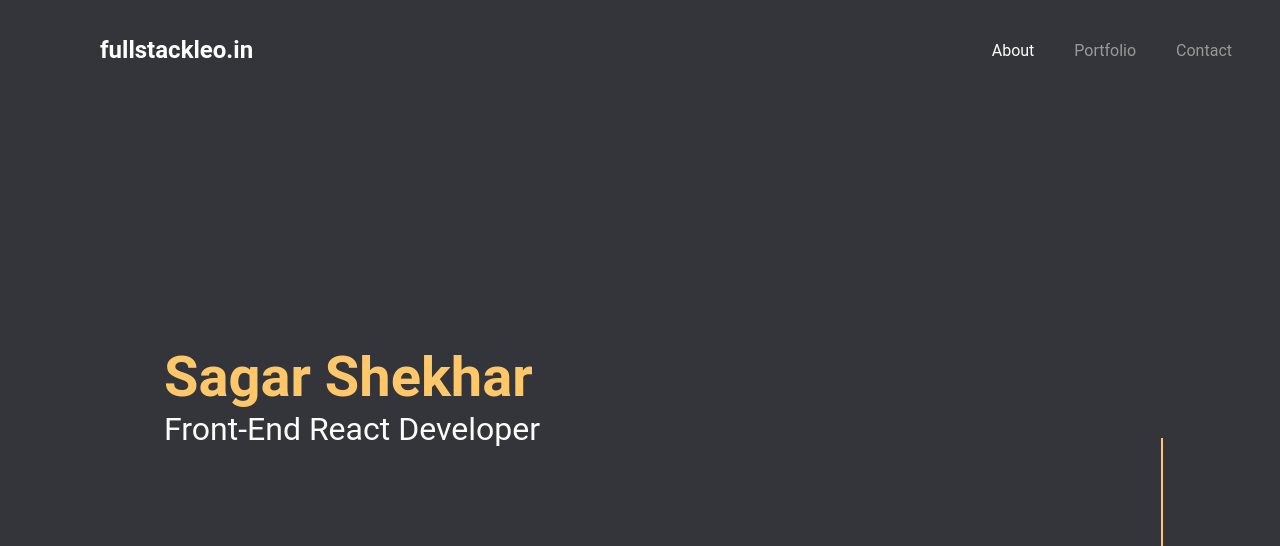
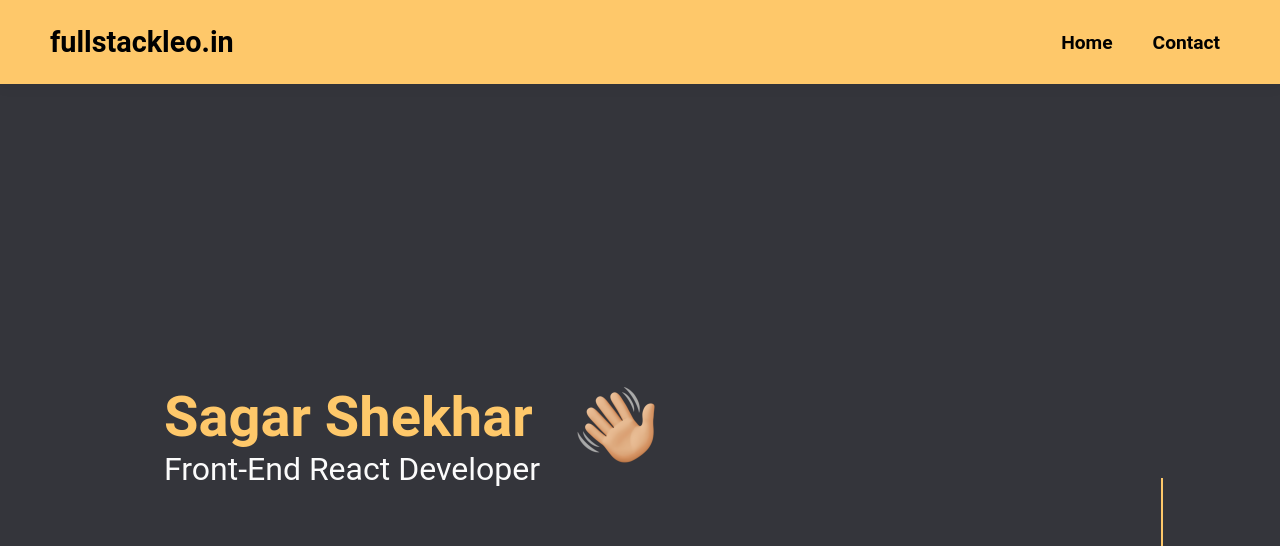
Before and after one commit to Sagar7777521/portfolio, a plain HTML site: page index.html in a window 1280 px wide. Shown: the top 546 px of the page. Drawn offline with nearby package versions, Linux system fonts and the light colour scheme.

Commit message:
Changes Done

```diff
--- a/index.html
+++ b/index.html
@@ -10,24 +10,20 @@
       rel="stylesheet"
     />
   </head>
-
   <body>
     <header>
       <nav>
-        <h2 style="color: white">fullstackleo.in</h2>
+        <h2 style="color: rgb(0, 0, 0)">fullstackleo.in</h2>
         <ul>
-          <li><a href="#" class="active">About</a></li>
-          <li><a href="#portfolio-loc">Portfolio</a></li>
+          <li><a href="#" class="active">Home</a></li>
           <li><a href="#contact-loc">Contact</a></li>
         </ul>
       </nav>
       <div class="landing">
         <div class="intro">
           <h3><span>Sagar Shekhar</span><br />Front-End React Developer</h3>
-        </div>
-        <div class="floatingimg">
-          <img src=".asset/sagarshekhar.jpg" alt="" />
-        </div>
+          <img src="asset/wavinghand.png" alt="waving_hand">
+                </div>
         <div class="socials">
           <div class="line"></div>
           <i class="ri-facebook-circle-fill"></i>
@@ -37,16 +33,15 @@
         </div>
       </div>
     </header>
-    <section class="about">
-      <h2 style="color: aqua">About Me</h2>
+    <class="about">
+      <h2 style="color: #fec86a">About Me</h2>
       <h3 style="color: white">
         A dedicated Front-end Developer based in Pune, India 📍
-      </h3>
+      </h3><br>
 
       <div class="description">
         <div class="line"></div>
-      </div>
-      <br />
+
       <div>
         <p style="color: white">
           I am writing to express my strong interest in the Front-End React
@@ -54,12 +49,13 @@
           developer, I am eager to contribute my skills and learn from your
           experienced team to further my career in web development.<br />
           I have gained a solid foundation in web development technologies,
-          including HTML, CSS, and JavaScript. Over the past year, I have been
+          including HTML, CSS, JavaScript and React + Redux. <br> Over the past year, I have been
           particularly focused on mastering React, a leading library for
           building dynamic and interactive user interfaces.
         </p>
       </div>
-    </section>
+      </div>
+
     <section class="skills">
       <h1>Tech Stack</h1>
       <div class="cards">
@@ -121,7 +117,7 @@
         <div class="exp">
           <h2>Web Developer Intern</h2>
           <div class="exp-desc">
-            <h4>Supersapien's Devlab, UAE</h4>
+            <h4>Supersapiens Devlab, UAE</h4>
             <p>
               Collaborated with business stakeholders and experts on research
               and productivity to achieve my objectives.<br />
@@ -136,7 +132,8 @@
           </div>
         </div>
         <div class="exp">
-          <h3>Real Time Analyst</h3>
+          <h2>Real Time Analyst</h2>
+          <div class="exp-desc">
           <h4>Infosys,Pune</h4>
           <p>
             Partner with Sales Operations Manager to triage and assign all
@@ -158,6 +155,7 @@
             written in LookML to construct SQL queries against a particular
             database.
           </p>
+        </div>
         </div>
       </div>
     </section>
--- a/script.js
+++ b/script.js
@@ -1,7 +1,7 @@
-$('.portfolio-button').mousedown(function(){
-    timeout = setInterval(function(){
-        window.scrollBy(0,-1); // May need to be -1 to go down
-    }, 0); // Play around with this number. May go too fast
+$(".portfolio-button").mousedown(function () {
+  timeout = setInterval(function () {
+    window.scrollBy(0, -1);
+  }, 0);
 
-    return false;
+  return false;
 });
--- a/style.css
+++ b/style.css
@@ -1,4 +1,26 @@
 @import url("https://fonts.googleapis.com/css2?family=Kumbh+Sans&display=swap");
+
+body {
+  --sb-track-color: #232e33;
+  --sb-thumb-color: #fec86a;
+  --sb-size: 5px;
+
+  scrollbar-color: var(--sb-thumb-color) var(--sb-track-color);
+}
+
+body::-webkit-scrollbar {
+  width: var(--sb-size);
+}
+
+body::-webkit-scrollbar-track {
+  background: var(--sb-track-color);
+  border-radius: 10px;
+}
+
+body::-webkit-scrollbar-thumb {
+  background: var(--sb-thumb-color);
+  border-radius: 10px;
+}
 * {
   padding: 0;
   margin: 0;
@@ -28,15 +50,24 @@ header {
 }
 
 header nav {
+  align-items: center;
+  background-color: #fec86a;
+  box-shadow: 0 0 15px rgba(0, 0, 0, 0.09);
   display: flex;
+  font-size: 1.2rem;
+  font-weight: 700;
+  height: auto;
   justify-content: space-between;
-  align-items: center;
+  left: 0;
+  padding: 25px 40px 25px 50px;
   position: fixed;
-  width: 90%;
-  z-index: 1;
+  top: 0;
+  width: 100%;
+  z-index: 200;
 }
 
 header nav img {
+  position: fixed;
   height: 56px;
   width: 56px;
   object-fit: contain;
@@ -54,17 +85,17 @@ header nav ul li {
 }
 
 header nav ul li a {
-  color: #98999a;
+  color: #000000;
   text-decoration: none;
   transition: all ease 0.5s;
 }
 
 header nav ul li a:hover {
-  color: #fbfbfb;
+  color: #000000;
 }
 
 header nav ul li .active {
-  color: #fbfbfb;
+  color: #000000;
 }
 
 header nav .search {
@@ -102,7 +133,7 @@ header nav .search i {
 
 .landing {
   display: flex;
-  height: 90vh;
+  height: 100vh;
   background-color: transparent;
   align-items: center;
   justify-content: space-between;
@@ -184,17 +215,27 @@ header nav .search i {
 .about .description .line {
   height: 3px;
   width: 500px;
+  left: 40%;
   background-color: #fec86a;
   margin-right: 32px;
 }
 
 .about .description p {
-  color: #fbfbfb;
-  font-size: 20px;
+  color: #ffffff;
+  font-weight: 300;
+  font-size: 25px;
+  margin-left: 25px;
 }
 
 .about .description p span {
   color: #fec86a;
+}
+.intro img {
+  height: 5rem;
+  position: absolute;
+  left: 36rem;
+  top: 24rem;
+  width: 5rem;
 }
 
 .skills {
```
